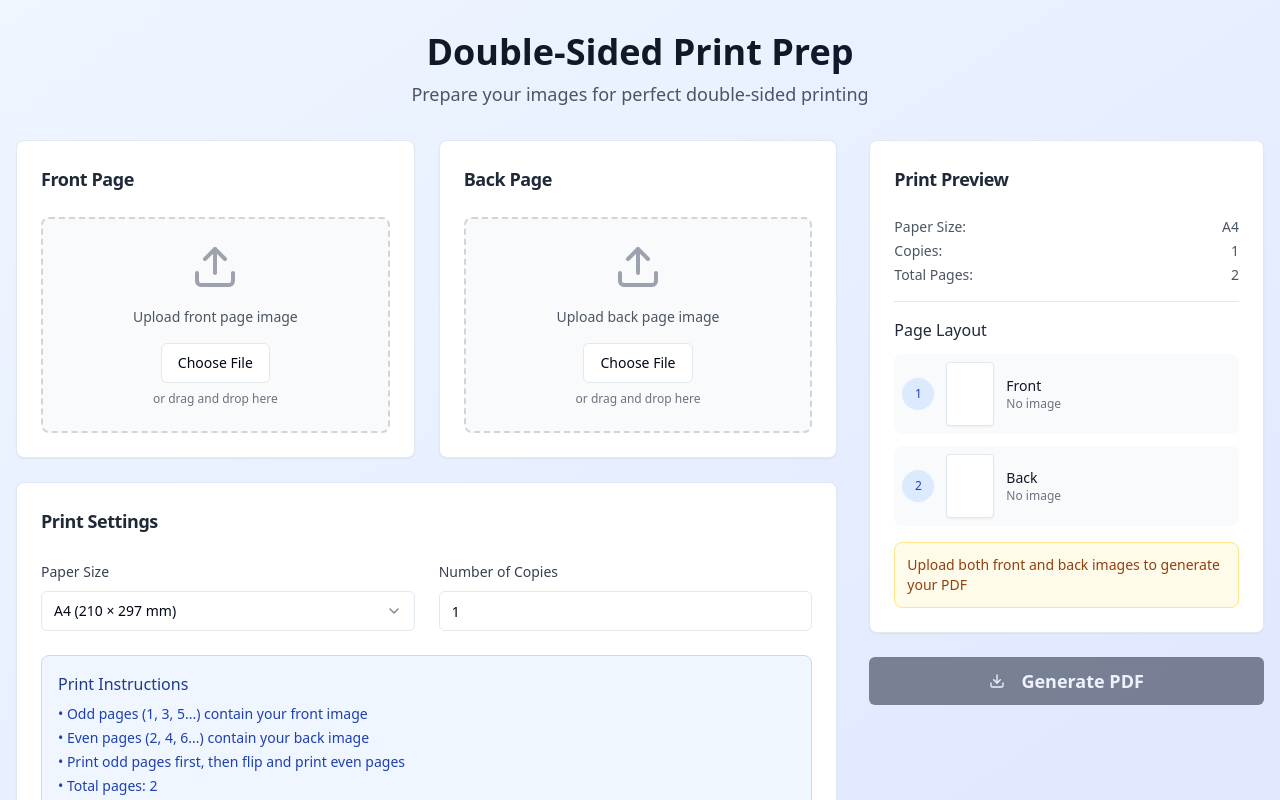
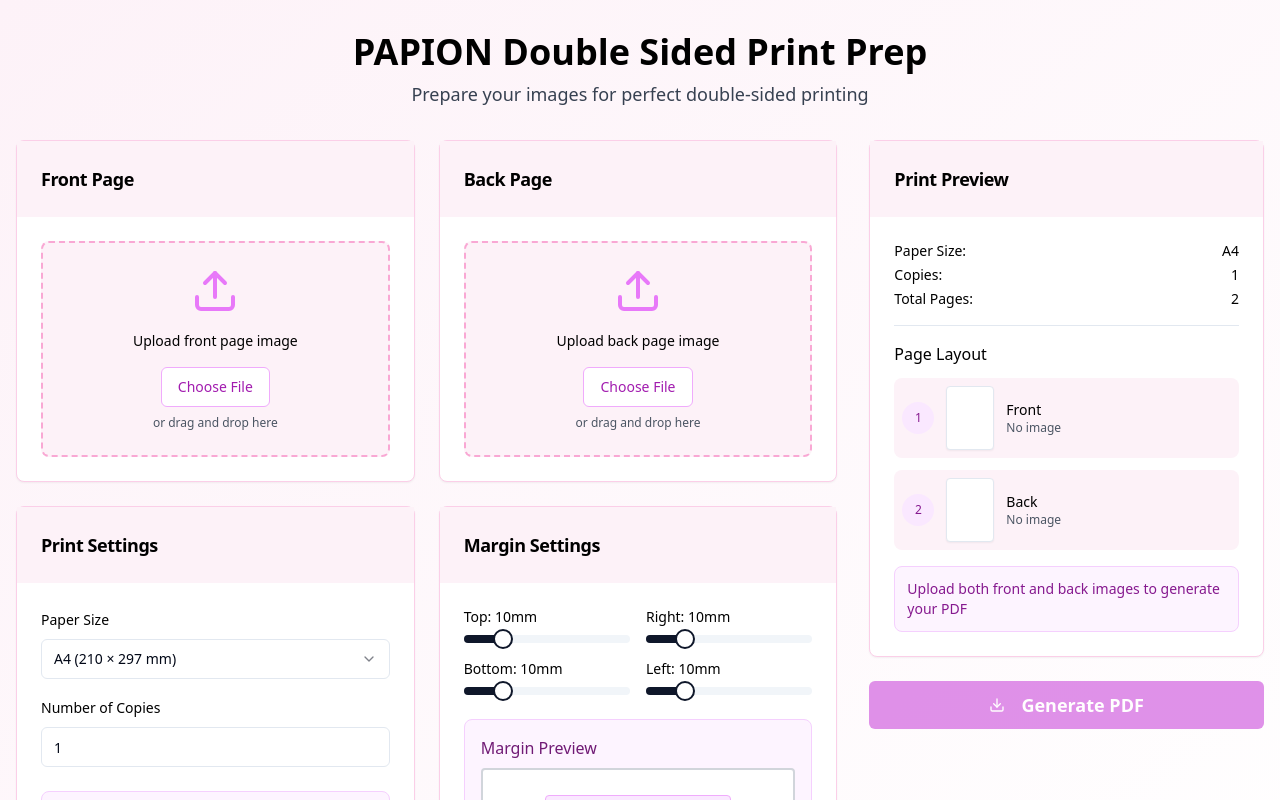
Before and after one commit to AshTheLegend/flip-print-perfect-duo, a React (Vite) app: page / in a window 1280 px wide. Shown: the top 800 px of the page. Built offline with nearby package versions, Linux system fonts and the light colour scheme.

Commit message:
Feat: Add margin selection and rename app
-   Added margin selection feature with a preview.
-   Renamed the app to 'PAPION Double Sided Print Prep'.
-   Updated color scheme to light pink and white as primary colors, and black and fuschia as secondary colors.

```diff
--- a/src/components/ImageUpload.tsx
+++ b/src/components/ImageUpload.tsx
@@ -54,18 +54,18 @@ const ImageUpload: React.FC<ImageUploadProps> = ({
   };
 
   return (
-    <Card className="h-full">
-      <CardHeader>
-        <CardTitle className="text-lg font-semibold text-gray-800">
+    <Card className="h-full border-pink-200">
+      <CardHeader className="bg-pink-50">
+        <CardTitle className="text-lg font-semibold text-black">
           {title}
         </CardTitle>
       </CardHeader>
-      <CardContent>
+      <CardContent className="pt-6">
         <div
           className={`relative border-2 border-dashed rounded-lg p-6 transition-all duration-200 ${
             image
-              ? 'border-green-300 bg-green-50'
-              : 'border-gray-300 bg-gray-50 hover:border-blue-400 hover:bg-blue-50'
+              ? 'border-fuchsia-300 bg-fuchsia-50'
+              : 'border-pink-300 bg-pink-50 hover:border-fuchsia-400 hover:bg-fuchsia-50'
           }`}
           onDrop={handleDrop}
           onDragOver={handleDragOver}
@@ -88,16 +88,16 @@ const ImageUpload: React.FC<ImageUploadProps> = ({
             </div>
           ) : (
             <div className="text-center">
-              <Upload className="mx-auto h-12 w-12 text-gray-400 mb-4" />
-              <p className="text-sm text-gray-600 mb-4">{placeholder}</p>
+              <Upload className="mx-auto h-12 w-12 text-fuchsia-400 mb-4" />
+              <p className="text-sm text-black mb-4">{placeholder}</p>
               <Button
                 onClick={() => fileInputRef.current?.click()}
                 variant="outline"
-                className="mb-2"
+                className="mb-2 border-fuchsia-300 text-fuchsia-700 hover:bg-fuchsia-50"
               >
                 Choose File
               </Button>
-              <p className="text-xs text-gray-500">or drag and drop here</p>
+              <p className="text-xs text-gray-600">or drag and drop here</p>
             </div>
           )}
           <input
--- /dev/null
+++ b/src/components/MarginSettings.tsx
@@ -0,0 +1,120 @@
+
+import React from 'react';
+import { Card, CardContent, CardHeader, CardTitle } from '@/components/ui/card';
+import { Label } from '@/components/ui/label';
+import { Slider } from '@/components/ui/slider';
+import { PrintConfig } from '@/pages/Index';
+
+interface MarginSettingsProps {
+  config: PrintConfig;
+  onConfigChange: (config: PrintConfig) => void;
+}
+
+const MarginSettings: React.FC<MarginSettingsProps> = ({ config, onConfigChange }) => {
+  const handleMarginChange = (side: keyof PrintConfig['margins'], value: number) => {
+    onConfigChange({
+      ...config,
+      margins: {
+        ...config.margins,
+        [side]: value
+      }
+    });
+  };
+
+  return (
+    <Card className="border-pink-200">
+      <CardHeader className="bg-pink-50">
+        <CardTitle className="text-lg font-semibold text-black">
+          Margin Settings
+        </CardTitle>
+      </CardHeader>
+      <CardContent className="space-y-6 pt-6">
+        <div className="grid grid-cols-2 gap-4">
+          <div>
+            <Label htmlFor="margin-top" className="text-sm font-medium text-black mb-2 block">
+              Top: {config.margins.top}mm
+            </Label>
+            <Slider
+              id="margin-top"
+              min={0}
+              max={50}
+              step={1}
+              value={[config.margins.top]}
+              onValueChange={(value) => handleMarginChange('top', value[0])}
+              className="w-full"
+            />
+          </div>
+
+          <div>
+            <Label htmlFor="margin-right" className="text-sm font-medium text-black mb-2 block">
+              Right: {config.margins.right}mm
+            </Label>
+            <Slider
+              id="margin-right"
+              min={0}
+              max={50}
+              step={1}
+              value={[config.margins.right]}
+              onValueChange={(value) => handleMarginChange('right', value[0])}
+              className="w-full"
+            />
+          </div>
+
+          <div>
+            <Label htmlFor="margin-bottom" className="text-sm font-medium text-black mb-2 block">
+              Bottom: {config.margins.bottom}mm
+            </Label>
+            <Slider
+              id="margin-bottom"
+              min={0}
+              max={50}
+              step={1}
+              value={[config.margins.bottom]}
+              onValueChange={(value) => handleMarginChange('bottom', value[0])}
+              className="w-full"
+            />
+          </div>
+
+          <div>
+            <Label htmlFor="margin-left" className="text-sm font-medium text-black mb-2 block">
+              Left: {config.margins.left}mm
+            </Label>
+            <Slider
+              id="margin-left"
+              min={0}
+              max={50}
+              step={1}
+              value={[config.margins.left]}
+              onValueChange={(value) => handleMarginChange('left', value[0])}
+              className="w-full"
+            />
+          </div>
+        </div>
+
+        <div className="bg-fuchsia-50 border border-fuchsia-200 rounded-lg p-4">
+          <h4 className="font-medium text-fuchsia-900 mb-2">Margin Preview</h4>
+          <div className="relative bg-white border-2 border-gray-300 w-full h-32 rounded">
+            <div
+              className="absolute bg-fuchsia-100 border border-fuchsia-300 rounded"
+              style={{
+                top: `${(config.margins.top / 50) * 100}%`,
+                right: `${(config.margins.right / 50) * 100}%`,
+                bottom: `${(config.margins.bottom / 50) * 100}%`,
+                left: `${(config.margins.left / 50) * 100}%`
+              }}
+            >
+              <div className="w-full h-full flex items-center justify-center text-xs text-fuchsia-700 font-medium">
+                Image Area
+              </div>
+            </div>
+          </div>
+          <p className="text-sm text-fuchsia-800 mt-2">
+            Preview shows how margins affect image placement on paper
+          </p>
+        </div>
+      </CardContent>
+    </Card>
+  );
+};
+
+export default MarginSettings;
--- a/src/components/PreviewPanel.tsx
+++ b/src/components/PreviewPanel.tsx
@@ -13,14 +13,14 @@ const PreviewPanel: React.FC<PreviewPanelProps> = ({ frontImage, backImage, conf
   const totalPages = config.copies * 2;
 
   return (
-    <Card className="sticky top-4">
-      <CardHeader>
-        <CardTitle className="text-lg font-semibold text-gray-800">
+    <Card className="sticky top-4 border-pink-200">
+      <CardHeader className="bg-pink-50">
+        <CardTitle className="text-lg font-semibold text-black">
           Print Preview
         </CardTitle>
       </CardHeader>
-      <CardContent className="space-y-4">
-        <div className="text-sm text-gray-600 space-y-1">
+      <CardContent className="space-y-4 pt-6">
+        <div className="text-sm text-black space-y-1">
           <div className="flex justify-between">
             <span>Paper Size:</span>
             <span className="font-medium">{config.paperSize}</span>
@@ -35,8 +35,35 @@ const PreviewPanel: React.FC<PreviewPanelProps> = ({ frontImage, backImage, conf
           </div>
         </div>
 
+        {/* Margin Preview with actual image */}
+        {frontImage && (
+          <div className="border-t pt-4">
+            <h4 className="font-medium text-black mb-3">Image with Margins Preview</h4>
+            <div className="relative bg-white border-2 border-gray-300 w-full h-40 rounded shadow-sm overflow-hidden">
+              <div
+                className="absolute border border-fuchsia-300 overflow-hidden"
+                style={{
+                  top: `${(config.margins.top / 50) * 100}%`,
+                  right: `${(config.margins.right / 50) * 100}%`,
+                  bottom: `${(config.margins.bottom / 50) * 100}%`,
+                  left: `${(config.margins.left / 50) * 100}%`
+                }}
+              >
+                <img
+                  src={frontImage}
+                  alt="Preview with margins"
+                  className="w-full h-full object-cover"
+                />
+              </div>
+            </div>
+            <p className="text-xs text-gray-600 mt-2">
+              Margins: T{config.margins.top} R{config.margins.right} B{config.margins.bottom} L{config.margins.left}mm
+            </p>
+          </div>
+        )}
+
         <div className="border-t pt-4">
-          <h4 className="font-medium text-gray-800 mb-3">Page Layout</h4>
+          <h4 className="font-medium text-black mb-3">Page Layout</h4>
           <div className="space-y-3 max-h-64 overflow-y-auto">
             {Array.from({ length: Math.min(6, totalPages) }, (_, i) => {
               const pageNumber = i + 1;
@@ -45,8 +72,8 @@ const PreviewPanel: React.FC<PreviewPanelProps> = ({ frontImage, backImage, conf
               const pageType = isOdd ? 'Front' : 'Back';
 
               return (
-                <div key={pageNumber} className="flex items-center gap-3 p-2 bg-gray-50 rounded-lg">
-                  <div className="flex-shrink-0 w-8 h-8 bg-blue-100 rounded-full flex items-center justify-center text-xs font-medium text-blue-800">
+                <div key={pageNumber} className="flex items-center gap-3 p-2 bg-pink-50 rounded-lg">
+                  <div className="flex-shrink-0 w-8 h-8 bg-fuchsia-100 rounded-full flex items-center justify-center text-xs font-medium text-fuchsia-800">
                     {pageNumber}
                   </div>
                   <div className="flex-shrink-0 w-12 h-16 bg-white border rounded shadow-sm overflow-hidden">
@@ -59,8 +86,8 @@ const PreviewPanel: React.FC<PreviewPanelProps> = ({ frontImage, backImage, conf
                     )}
                   </div>
                   <div className="flex-1 min-w-0">
-                    <p className="text-sm font-medium text-gray-900">{pageType}</p>
-                    <p className="text-xs text-gray-500 truncate">
+                    <p className="text-sm font-medium text-black">{pageType}</p>
+                    <p className="text-xs text-gray-600 truncate">
                       {currentImage ? 'Image loaded' : 'No image'}
                     </p>
                   </div>
@@ -76,8 +103,8 @@ const PreviewPanel: React.FC<PreviewPanelProps> = ({ frontImage, backImage, conf
         </div>
 
         {(!frontImage || !backImage) && (
-          <div className="bg-amber-50 border border-amber-200 rounded-lg p-3">
-            <p className="text-sm text-amber-800">
+          <div className="bg-fuchsia-50 border border-fuchsia-200 rounded-lg p-3">
+            <p className="text-sm text-fuchsia-800">
               Upload both front and back images to generate your PDF
             </p>
           </div>
--- a/src/components/PrintSettings.tsx
+++ b/src/components/PrintSettings.tsx
@@ -22,16 +22,16 @@ const PrintSettings: React.FC<PrintSettingsProps> = ({ config, onConfigChange })
   };
 
   return (
-    <Card>
-      <CardHeader>
-        <CardTitle className="text-lg font-semibold text-gray-800">
+    <Card className="border-pink-200">
+      <CardHeader className="bg-pink-50">
+        <CardTitle className="text-lg font-semibold text-black">
           Print Settings
         </CardTitle>
       </CardHeader>
-      <CardContent className="space-y-6">
-        <div className="grid md:grid-cols-2 gap-6">
+      <CardContent className="space-y-6 pt-6">
+        <div className="space-y-4">
           <div>
-            <Label htmlFor="paper-size" className="text-sm font-medium text-gray-700">
+            <Label htmlFor="paper-size" className="text-sm font-medium text-black">
               Paper Size
             </Label>
             <Select value={config.paperSize} onValueChange={handlePaperSizeChange}>
@@ -46,7 +46,7 @@ const PrintSettings: React.FC<PrintSettingsProps> = ({ config, onConfigChange })
           </div>
 
           <div>
-            <Label htmlFor="copies" className="text-sm font-medium text-gray-700">
+            <Label htmlFor="copies" className="text-sm font-medium text-black">
               Number of Copies
             </Label>
             <Input
@@ -62,9 +62,9 @@ const PrintSettings: React.FC<PrintSettingsProps> = ({ config, onConfigChange })
           </div>
         </div>
 
-        <div className="bg-blue-50 border border-blue-200 rounded-lg p-4">
-          <h4 className="font-medium text-blue-900 mb-2">Print Instructions</h4>
-          <ul className="text-sm text-blue-800 space-y-1">
+        <div className="bg-fuchsia-50 border border-fuchsia-200 rounded-lg p-4">
+          <h4 className="font-medium text-fuchsia-900 mb-2">Print Instructions</h4>
+          <ul className="text-sm text-fuchsia-800 space-y-1">
             <li>• Odd pages (1, 3, 5...) contain your front image</li>
             <li>• Even pages (2, 4, 6...) contain your back image</li>
             <li>• Print odd pages first, then flip and print even pages</li>
--- a/src/pages/Index.tsx
+++ b/src/pages/Index.tsx
@@ -3,6 +3,7 @@ import React, { useState } from 'react';
 import ImageUpload from '@/components/ImageUpload';
 import PrintSettings from '@/components/PrintSettings';
 import PreviewPanel from '@/components/PreviewPanel';
+import MarginSettings from '@/components/MarginSettings';
 import { Button } from '@/components/ui/button';
 import { Download } from 'lucide-react';
 import { generatePrintPDF } from '@/utils/pdfGenerator';
@@ -11,6 +12,12 @@ import { useToast } from '@/hooks/use-toast';
 export interface PrintConfig {
   paperSize: 'A4' | 'A3';
   copies: number;
+  margins: {
+    top: number;
+    right: number;
+    bottom: number;
+    left: number;
+  };
 }
 
 const Index = () => {
@@ -18,7 +25,13 @@ const Index = () => {
   const [backImage, setBackImage] = useState<string | null>(null);
   const [config, setConfig] = useState<PrintConfig>({
     paperSize: 'A4',
-    copies: 1
+    copies: 1,
+    margins: {
+      top: 10,
+      right: 10,
+      bottom: 10,
+      left: 10
+    }
   });
   const { toast } = useToast();
 
@@ -37,7 +50,7 @@ const Index = () => {
       const url = URL.createObjectURL(pdfBlob);
       const link = document.createElement('a');
       link.href = url;
-      link.download = `double-sided-print-${config.paperSize}-${config.copies}copies.pdf`;
+      link.download = `papion-double-sided-print-${config.paperSize}-${config.copies}copies.pdf`;
       document.body.appendChild(link);
       link.click();
       document.body.removeChild(link);
@@ -60,13 +73,13 @@ const Index = () => {
   const isReadyToGenerate = frontImage && backImage;
 
   return (
-    <div className="min-h-screen bg-gradient-to-br from-blue-50 to-indigo-100">
+    <div className="min-h-screen bg-gradient-to-br from-pink-50 to-white">
       <div className="container mx-auto px-4 py-8">
         <div className="text-center mb-8">
-          <h1 className="text-4xl font-bold text-gray-900 mb-2">
-            Double-Sided Print Prep
+          <h1 className="text-4xl font-bold text-black mb-2">
+            PAPION Double Sided Print Prep
           </h1>
-          <p className="text-lg text-gray-600">
+          <p className="text-lg text-gray-700">
             Prepare your images for perfect double-sided printing
           </p>
         </div>
@@ -89,7 +102,10 @@ const Index = () => {
               />
             </div>
 
-            <PrintSettings config={config} onConfigChange={setConfig} />
+            <div className="grid md:grid-cols-2 gap-6">
+              <PrintSettings config={config} onConfigChange={setConfig} />
+              <MarginSettings config={config} onConfigChange={setConfig} />
+            </div>
           </div>
 
           {/* Preview Section */}
@@ -103,7 +119,7 @@ const Index = () => {
             <Button
               onClick={handleGeneratePDF}
               disabled={!isReadyToGenerate}
-              className="w-full mt-6 h-12 text-lg font-semibold"
+              className="w-full mt-6 h-12 text-lg font-semibold bg-fuchsia-600 hover:bg-fuchsia-700 text-white"
               size="lg"
             >
               <Download className="mr-2 h-5 w-5" />
--- a/src/utils/pdfGenerator.ts
+++ b/src/utils/pdfGenerator.ts
@@ -17,7 +17,7 @@ export const generatePrintPDF = async (
   backImage: string,
   config: PrintConfig
 ): Promise<Blob> => {
-  const { paperSize, copies } = config;
+  const { paperSize, copies, margins } = config;
 
   // Paper dimensions in mm
   const paperDimensions = {
@@ -38,28 +38,31 @@ export const generatePrintPDF = async (
   const frontImg = await loadImage(frontImage);
   const backImg = await loadImage(backImage);
 
-  // Calculate image dimensions to fit page while maintaining aspect ratio
+  // Calculate image dimensions to fit page while maintaining aspect ratio and respecting margins
   const getImageDimensions = (img: HTMLImageElement) => {
+    const availableWidth = dimensions.width - margins.left - margins.right;
+    const availableHeight = dimensions.height - margins.top - margins.bottom;
+
     const imgAspectRatio = img.width / img.height;
-    const pageAspectRatio = dimensions.width / dimensions.height;
+    const availableAspectRatio = availableWidth / availableHeight;
 
     let width, height;
 
-    if (imgAspectRatio > pageAspectRatio) {
-      // Image is wider relative to page
-      width = dimensions.width - 20; // 10mm margin on each side
+    if (imgAspectRatio > availableAspectRatio) {
+      // Image is wider relative to available space
+      width = availableWidth;
       height = width / imgAspectRatio;
     } else {
-      // Image is taller relative to page
-      height = dimensions.height - 20; // 10mm margin on top and bottom
+      // Image is taller relative to available space
+      height = availableHeight;
       width = height * imgAspectRatio;
     }
 
     return {
       width,
       height,
-      x: (dimensions.width - width) / 2,
-      y: (dimensions.height - height) / 2
+      x: margins.left + (availableWidth - width) / 2,
+      y: margins.top + (availableHeight - height) / 2
     };
   };
 
```
